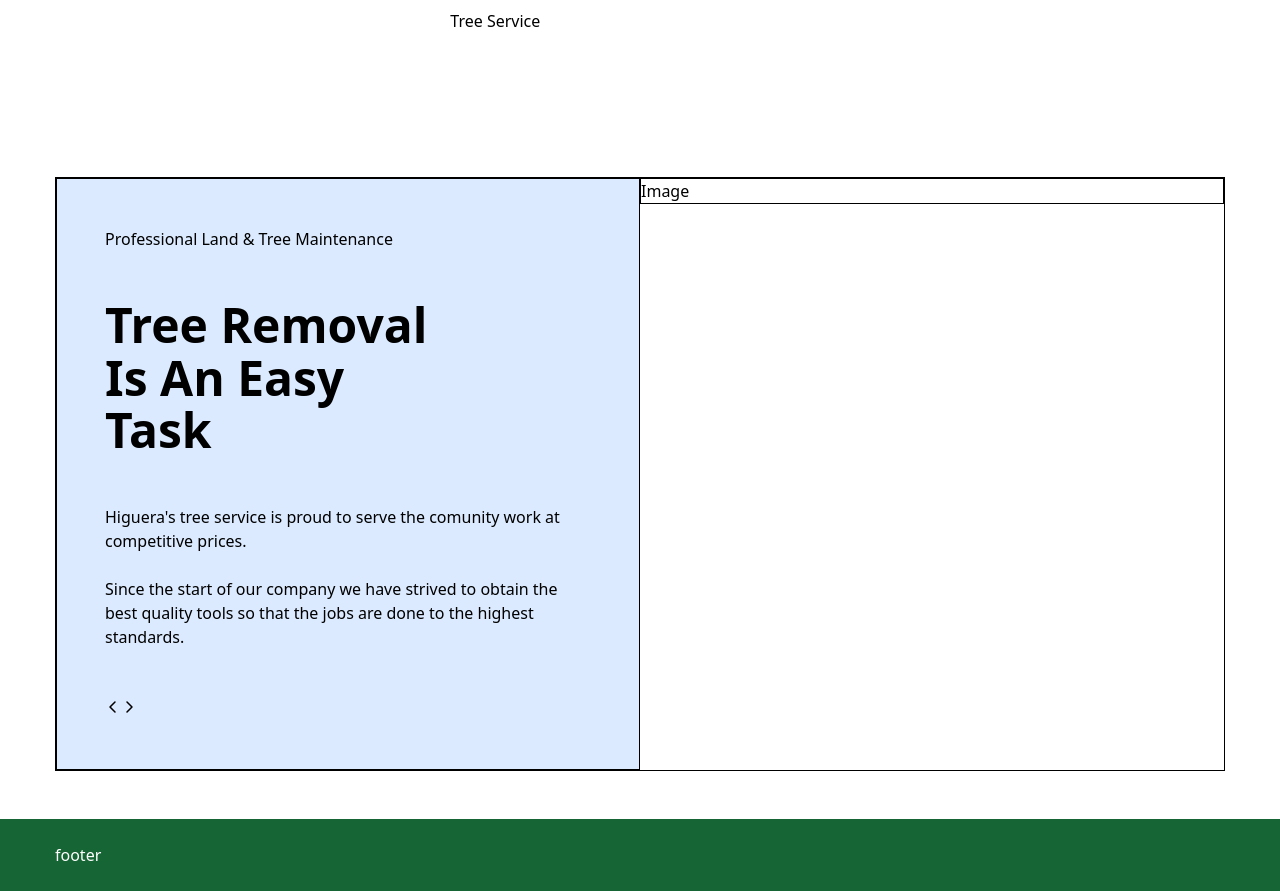
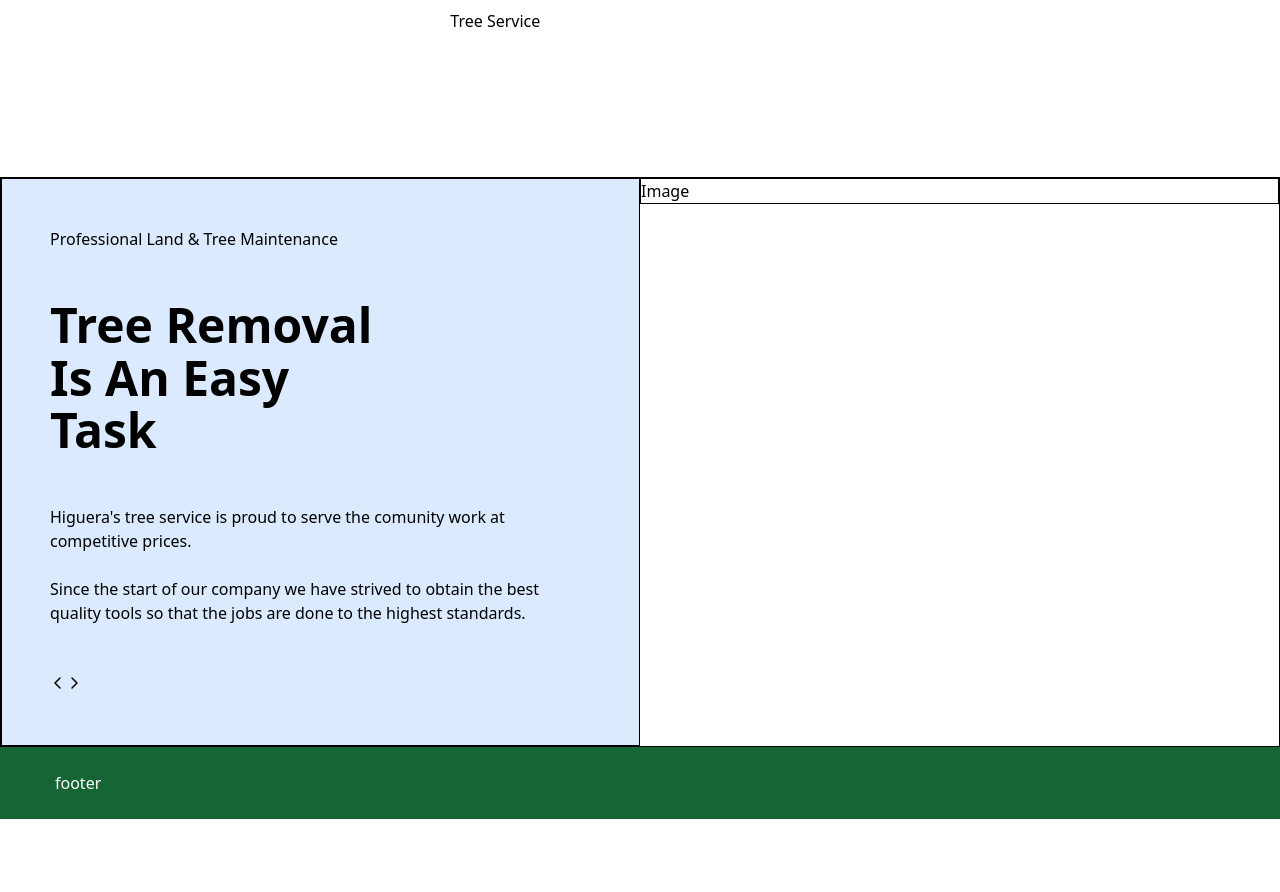
Before and after one commit to BerylBrothers/Paint-Website, a Next.js app: page / in a window 1280 px wide. Shown: the part 4407-5299 px from the top of the page. After the commit the page ends 5227 px from the top, so only its background shows below. Built offline with nearby package versions, Linux system fonts and the light colour scheme.

Commit message:
changed testimonials componenet

```diff
--- a/components/Testimonials.jsx
+++ b/components/Testimonials.jsx
@@ -35,11 +35,11 @@ const Testimonials = ({ SwiperComponent }) => {
   };
 
   return (
-    <section className="py-12">
-      <div className="container mx-auto">
+    <section className="pt-12">
+      <div className=" mx-auto">
         <div className="flex xl:flex-row flex-col justify-between border border-black">
           {/* text container */}
-          <div className="flex xl:flex-row flex-col border border-black bg-blue-100 w-full xl:w-[50%] h-full">
+          <div className="flex xl:flex-row flex-col justify-center items-center border border-black bg-blue-100 w-full xl:w-[50%] h-full">
             <div className="flex flex-col justify-center items-center text-center xl:text-left p-6 ">
               <div className="text-center xl:text-left ">
                 <h5 className="p-6">Professional Land & Tree Maintenance</h5>
```
